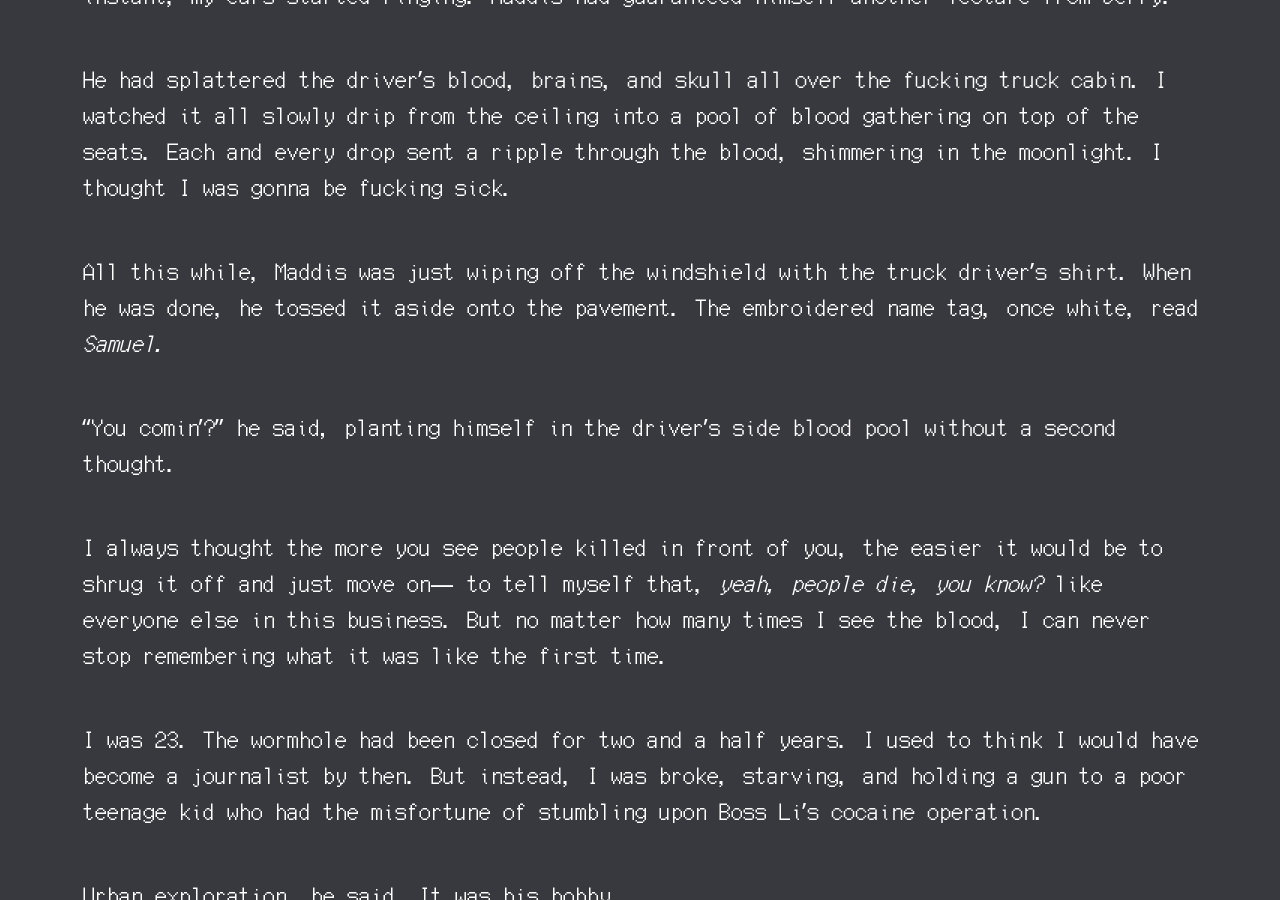
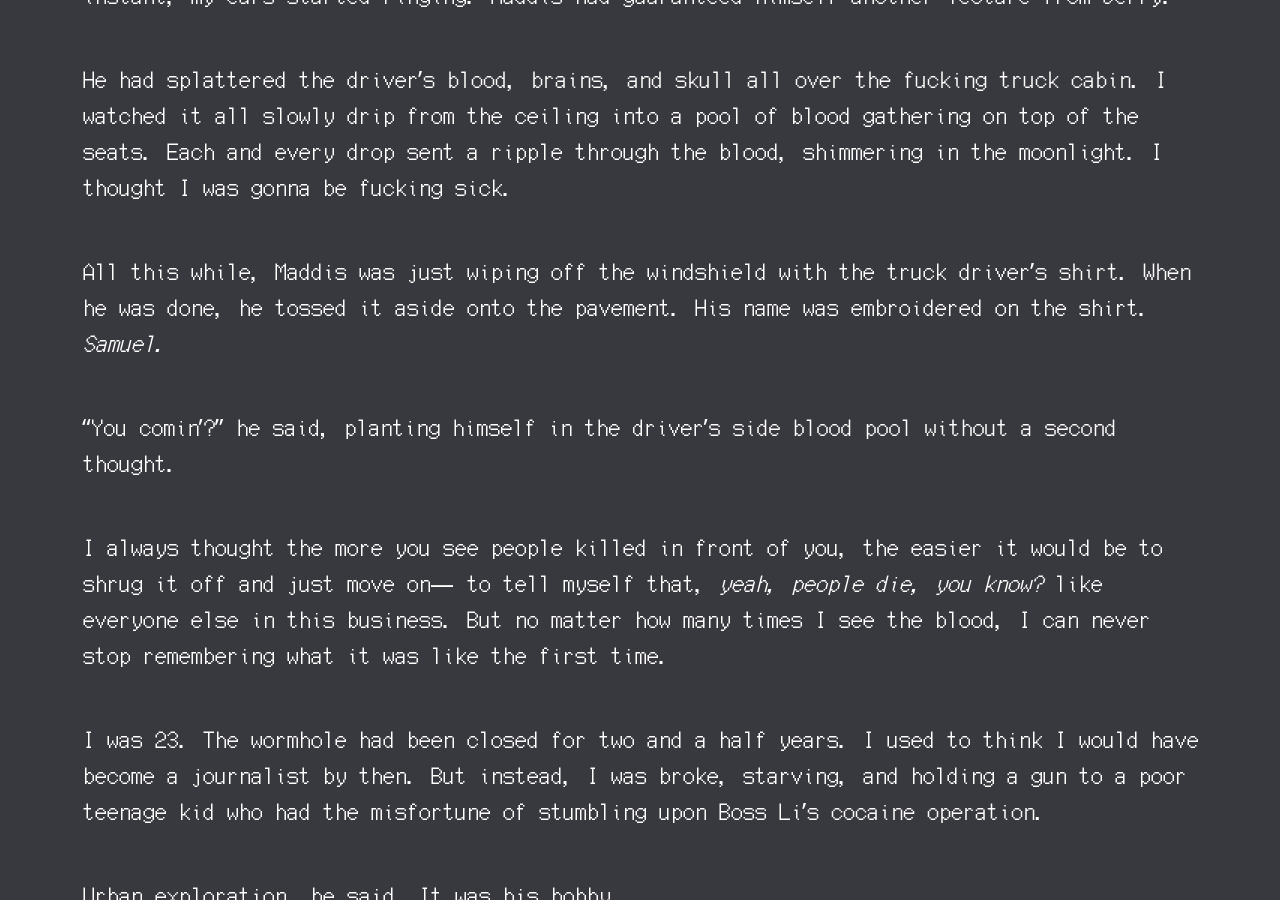
Before and after one commit to pilosophos/pilosophos-site-v1, a Jekyll site: the page built from _writing/piss-corps.md, in a window 1280 px wide and 900 px high, scrolled down 10414 px. Built offline with Jekyll 4.4.1, drawn with Linux system fonts in a browser that asks for light colours.

Commit message:
update wording

```diff
--- a/_writing/piss-corps.md
+++ b/_writing/piss-corps.md
@@ -141,7 +141,7 @@
 
 He had splattered the driver's blood, brains, and skull all over the fucking truck cabin. I watched it all slowly drip from the ceiling into a pool of blood gathering on top of the seats. Each and every drop sent a ripple through the blood, shimmering in the moonlight. I thought I was gonna be fucking sick.
 
-All this while, Maddis was just wiping off the windshield with the truck driver's shirt. When he was done, he tossed it aside onto the pavement. The embroidered name tag, once white, read *Samuel.*
+All this while, Maddis was just wiping off the windshield with the truck driver's shirt. When he was done, he tossed it aside onto the pavement. His name was embroidered on the shirt. *Samuel.*
 
 "You comin'?" he said, planting himself in the driver's side blood pool without a second thought.
 
```
